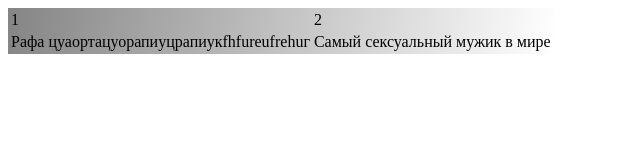
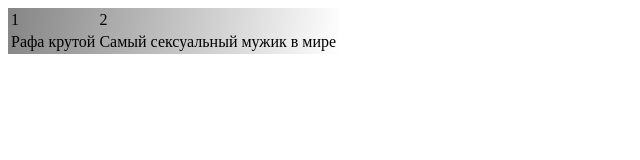
Before and after one commit to pranik22815/pranik22815.github.io, a plain HTML site: page index.html in a window 1280 px wide. Shown: the whole page, without its empty margins (0-640 px from the left). Drawn offline with Linux system fonts and the light colour scheme.

Commit message:
Add files via upload

```diff
--- a/Dizain.css
+++ b/Dizain.css
@@ -1,5 +1,5 @@
 .blok1{
-	background-color: rgb(133, 133, 133);
+	background-color: rgb(133, 133, 100);
 	background: linear-gradient(100deg, rgb(133, 133, 133), rgb(264, 255, 255));
 	width: auto;
 	height: auto;
--- a/index.html
+++ b/index.html
@@ -5,7 +5,7 @@
 
 	<link rel="stylesheet" type="text/css" href="Dizain.css">
 	<meta name="viewport" content="width=device-width, initial-scale=1">
-	<title>Главная</title>
+	<title></title>
 </head>
 <style>
 
@@ -20,7 +20,7 @@
 		</thead>
 		<tbody>
 			<tr>
-				<td>Рафа цуаортацуорапиуцрапиукfhfureufrehuг</td>
+				<td>Рафа крутой</td>
 				<td>Самый сексуальный мужик в мире</td>
 			</tr>
 		</tbody>
```
